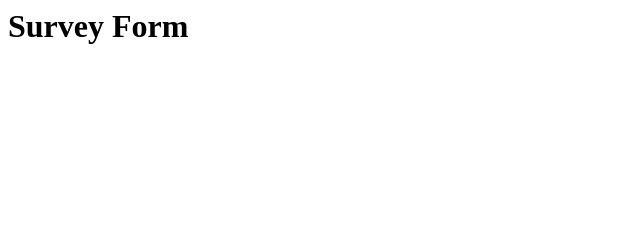
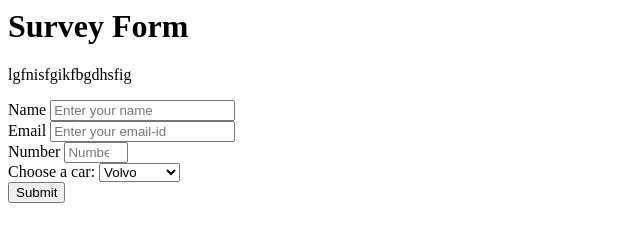
Before and after one commit to FARIS-MOHAMMED-SHARIFF/Survey_form, a plain HTML site: page index.html in a window 1280 px wide. Shown: the whole page, without its empty margins (0-640 px from the left). Drawn offline with Linux system fonts and the light colour scheme.

Commit message:
Input fields added

```diff
--- a/index.html
+++ b/index.html
@@ -1,2 +1,33 @@
-<h1 id ="title">Survey Form</h1>
-<p id="description"></p>
+<html>
+    <head>
+
+    </head>
+    <body>
+        <h1 id ="title">Survey Form</h1>
+        <p id="description">lgfnisfgikfbgdhsfig</p>
+
+        <form id="survey-form">
+            <label id="name-label">Name</label>
+            <input id="name" type="text" placeholder="Enter your name" required>
+            <br>
+            <label id="email-label">Email</label>
+            <input id="email" type="email" placeholder="Enter your email-id" required>
+            <br>
+            <label id="number-label">Number</label>
+            <input id="number" type="number" placeholder="Number" min="0" max="100">
+            <br>
+
+            <label for="cars">Choose a car:</label>
+                <select name="cars" id="dropdown">
+                <option value="volvo">Volvo</option>
+                <option value="saab">Saab</option>
+                <option value="mercedes">Mercedes</option>
+                <option value="audi">Audi</option>
+                </select>
+            <br>
+            <input type="submit" value="Submit">
+        </form>
+    </body>
+
+    <script src="https://cdn.freecodecamp.org/testable-projects-fcc/v1/bundle.js"></script>
+</html>
--- /dev/null
+++ b/style.css
@@ -0,0 +1,3 @@
+body{
+    text-align: center;
+}
```
Also changed, not shown: 1 other file.
